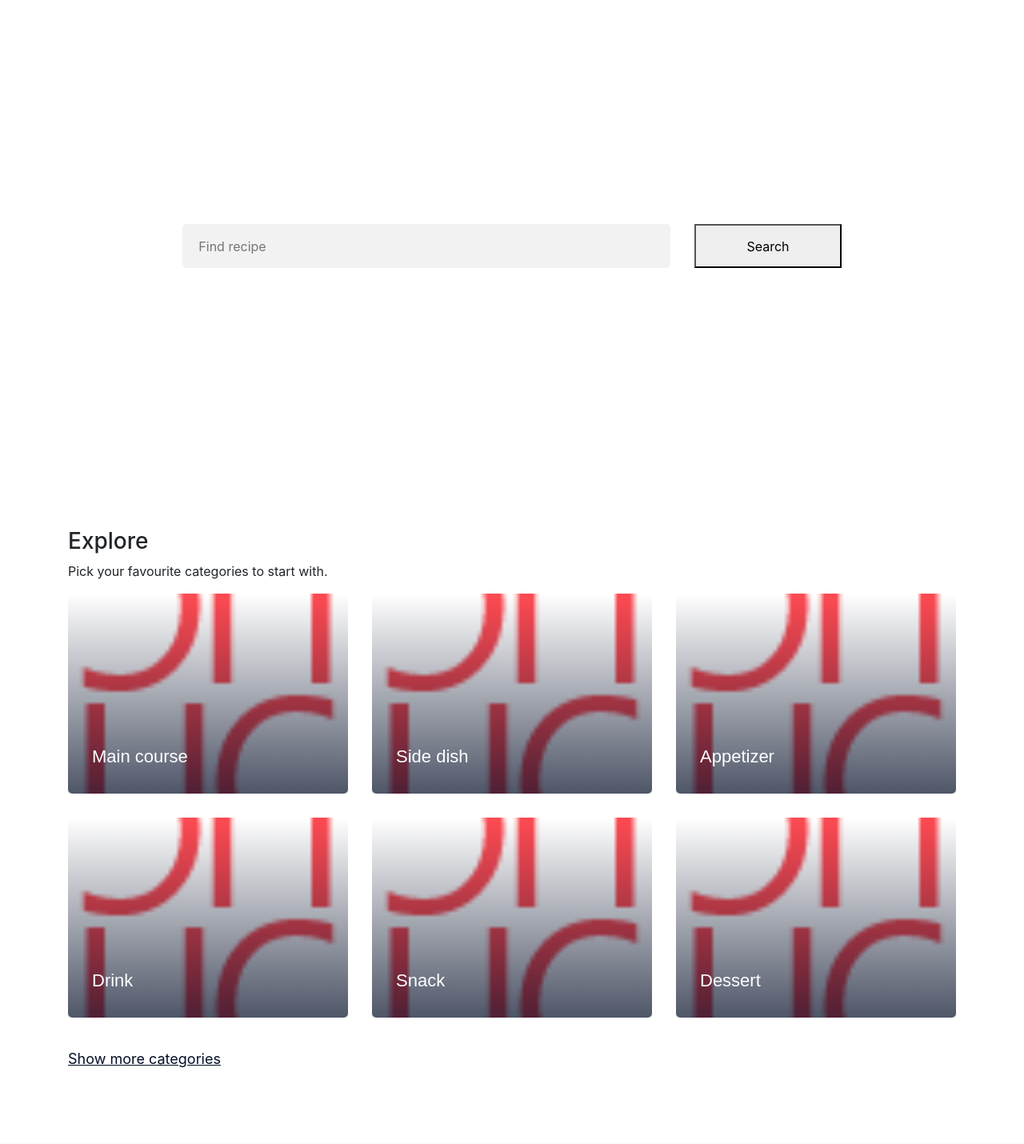
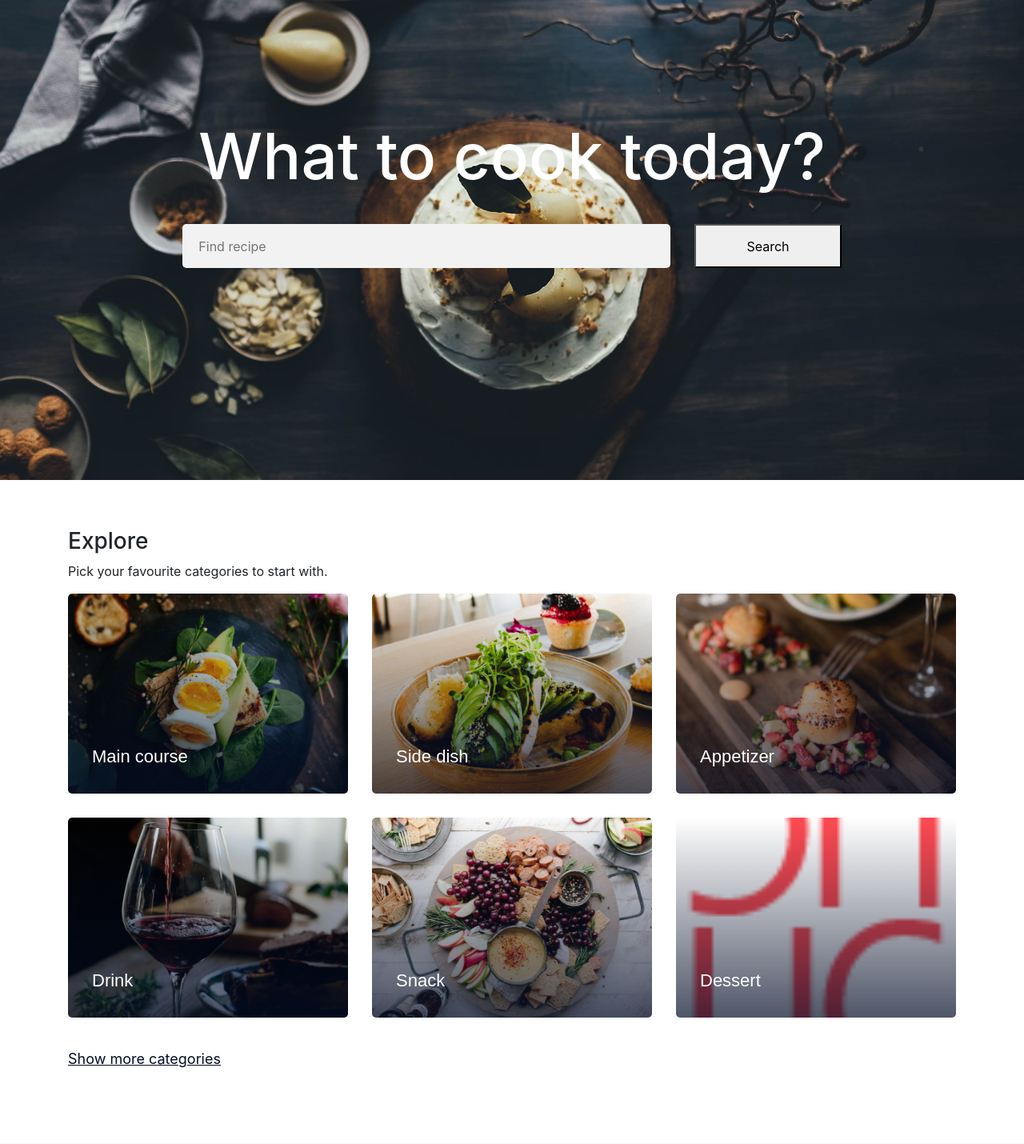
Before and after one commit to Yi98/food_recipe, a Flask app: page /home in a window 1280 px wide. Shown: the part 96-1526 px from the top of the page at 80% size. Run offline with Flask 2, Linux system fonts and the light colour scheme; some libraries are stand-ins or nearby versions.

Commit message:
deployment ongoing

```diff
--- a/server/static/css/style.css
+++ b/server/static/css/style.css
@@ -226,21 +226,21 @@
 
 /* line 80, ../../Arafath/CL/December/231. Travel-02/HTML/scss/_destination.scss */
 .destination_banner_wrap {
-  /* background-image: url(../img/logo2.png); */
+  background-image: url(../img/hero-banner.jpg);
   padding: 150px 0;
   background-size: cover;
   background-position: center center;
 }
 
 .search_banner_wrap {
-  /* background-image: url(../img/logo2.png); */
+  background-image: url(../img/search-banner.jpg);
   padding: 150px 0;
   background-size: cover;
   background-position: center bottom;
 }
 
 .explore_banner_wrap {
-  background-image: url(../img/logo2.png);
+  background-image: url(../img/explore-banner.jpg);
   padding: 150px 0;
   background-size: cover;
   background-position: center bottom;
--- a/server/templates/index.html
+++ b/server/templates/index.html
@@ -151,7 +151,7 @@
 				<div class="col-lg-4 col-md-6">
 					<div class="single_destination" onclick="onExploreRecipe('Main course')" style="cursor: pointer;">
 						<div class="thumb">
-							<img src="static/img/logo2.png" alt="" style="height: 250px; object-fit: cover;">
+							<img src="static/img/main-course.jpg" alt="" style="height: 250px; object-fit: cover;">
 						</div>
 						<div class="content">
 							<p class="d-flex align-items-center">Main course</p>
@@ -161,7 +161,7 @@
 				<div class="col-lg-4 col-md-6">
 					<div class="single_destination" onclick="onExploreRecipe('Side dish')" style="cursor: pointer;">
 						<div class="thumb">
-							<img src="static/img/logo2.png" alt="" style="height: 250px; object-fit: cover;">
+							<img src="static/img/side-dish.jpg" alt="" style="height: 250px; object-fit: cover;">
 						</div>
 						<div class="content">
 							<p class="d-flex align-items-center">Side dish</p>
@@ -171,7 +171,7 @@
 				<div class="col-lg-4 col-md-6">
 					<div class="single_destination" onclick="onExploreRecipe('Appetizer')" style="cursor: pointer;">
 						<div class="thumb">
-							<img src="static/img/logo2.png" alt="" style="height: 250px; object-fit: cover;">
+							<img src="static/img/appetizer.jpg" alt="" style="height: 250px; object-fit: cover;">
 						</div>
 						<div class="content">
 							<p class="d-flex align-items-center">Appetizer</p>
@@ -181,7 +181,7 @@
 				<div class="col-lg-4 col-md-6">
 					<div class="single_destination" onclick="onExploreRecipe('Drink')" style="cursor: pointer;">
 						<div class="thumb">
-							<img src="static/img/logo2.png" alt="" style="height: 250px; object-fit: cover;">
+							<img src="static/img/drink.jpg" alt="" style="height: 250px; object-fit: cover;">
 						</div>
 						<div class="content">
 							<p class="d-flex align-items-center">Drink</p>
@@ -191,7 +191,7 @@
 				<div class="col-lg-4 col-md-6">
 					<div class="single_destination" onclick="onExploreRecipe('Snack')" style="cursor: pointer;">
 						<div class="thumb">
-							<img src="static/img/logo2.png" alt="" style="height: 250px; object-fit: cover;">
+							<img src="static/img/snack.jpg" alt="" style="height: 250px; object-fit: cover;">
 						</div>
 						<div class="content">
 							<p class="d-flex align-items-center">Snack</p>
```
